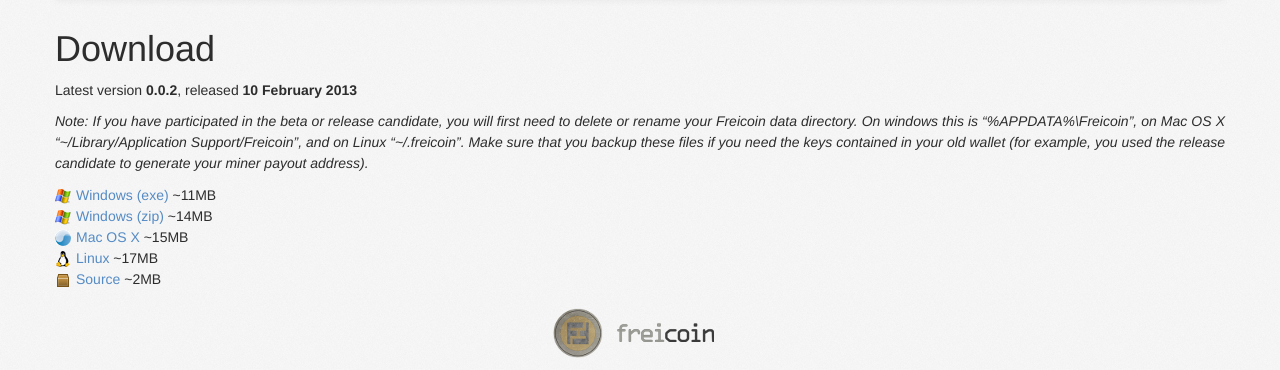
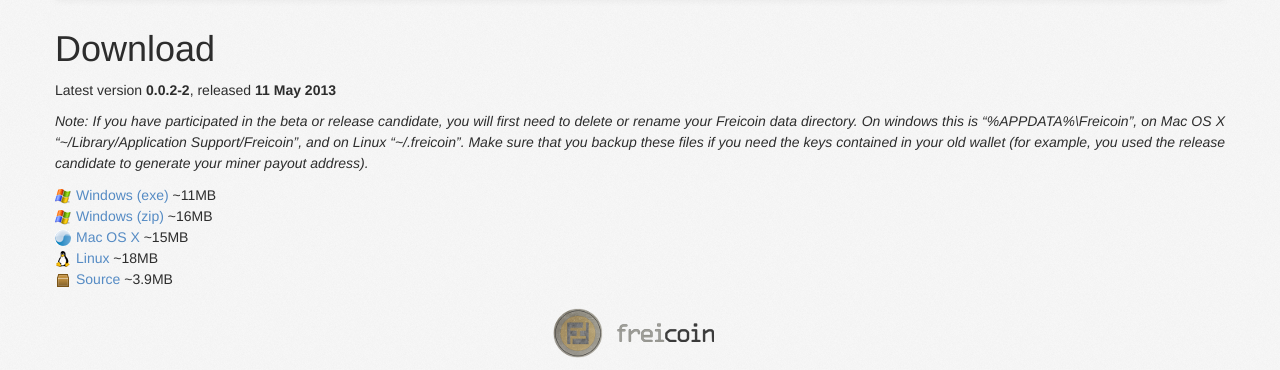
Before and after one commit to freicoin/freico.in, a Jekyll site: the page built from download/index.md, in a window 1280 px wide. Shown: the part 173-543 px from the top of the page. Built offline with Jekyll 4.4.1, drawn with Linux system fonts in a browser that asks for light colours; nearby versions of some CDN libraries; some web fonts are replaced; comment, search, counter and statistics services are not loaded.

```diff
--- a/_config.yml
+++ b/_config.yml
@@ -49,38 +49,38 @@ menu:
             url: /resources/index.html
 
 freicoin:
-    version: 0.0.2
-    release_date: 2013-02-10T12:00:00
+    version: 0.0.2-2
+    release_date: 2013-05-11T12:00:00
     downloads:
         -
             name: Windows (exe)
             osid: Win
             icon: /static/images/os/win.png
-            link: https://s3.amazonaws.com/in.freico.stable/freicoin-0.0.2-windows-setup.exe
+            link: https://s3.amazonaws.com/in.freico.stable/freicoin-0.0.2-2-windows-setup.exe
             size: ~11MB
         -
             name: Windows (zip)
             icon: /static/images/os/win.png
-            link: https://s3.amazonaws.com/in.freico.stable/freicoin-0.0.2-windows.zip
-            size: ~14MB
+            link: https://s3.amazonaws.com/in.freico.stable/freicoin-0.0.2-2-windows.zip
+            size: ~16MB
         -
             name: Mac OS X
             osid: Mac
             icon: /static/images/os/mac.png
-            link: https://s3.amazonaws.com/in.freico.stable/freicoin-0.0.2-macosx.dmg
+            link: https://s3.amazonaws.com/in.freico.stable/freicoin-0.0.2-2-macosx.dmg
             size: ~15MB
         -
             name: Linux
             osid: Linux
             icon: /static/images/os/linux.png
-            link: https://s3.amazonaws.com/in.freico.stable/freicoin-0.0.2-linux.tar.xz
-            size: ~17MB
+            link: https://s3.amazonaws.com/in.freico.stable/freicoin-0.0.2-2-linux.tar.xz
+            size: ~18MB
         -
             name: Source
             osid: Unknown
             icon: /static/images/os/src.png
-            link: https://github.com/freicoin/freicoin/archive/v0.0.2.zip
-            size: ~2MB
+            link: https://github.com/freicoin/freicoin/archive/v0.0.2-2.zip
+            size: ~3.9MB
 
 analytics:
     google:
```
